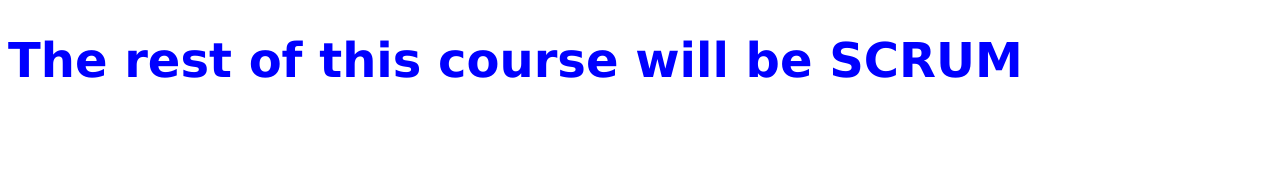
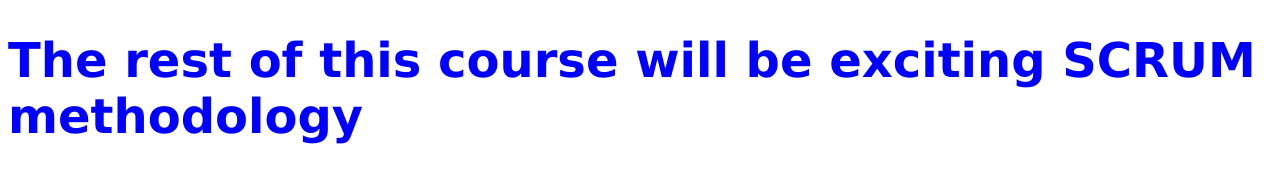
Before and after one commit to TimoMikkeli/SDPTask4B, a plain HTML site: page wwwroot/index.html in a window 1280 px wide. Drawn offline with Linux system fonts and the light colour scheme.

Commit message:
Updated index.html in GitHub

```diff
--- a/wwwroot/index.html
+++ b/wwwroot/index.html
@@ -6,6 +6,6 @@
     <link href="styles.css" rel="stylesheet" />
 </head>
 <body>
-    <h1>The rest of this course will be SCRUM</h1>
+    <h1>The rest of this course will be exciting SCRUM methodology</h1>
 </body>
 </html>
```
